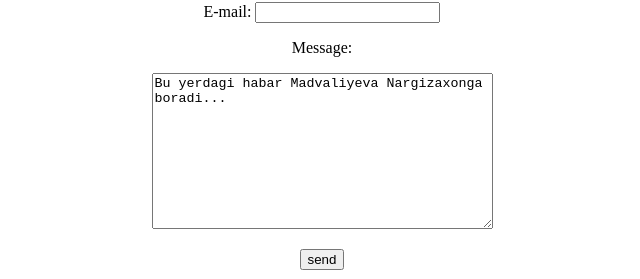
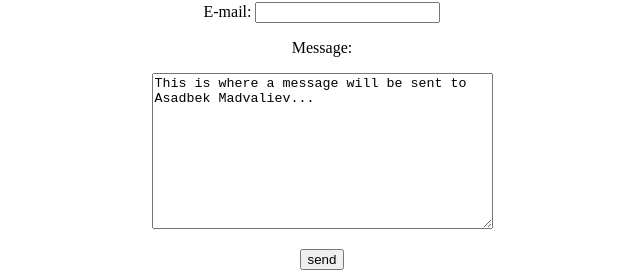
Before and after one commit to asadbekmadvaliev/myhomepage, a plain HTML site: page contact.html in a window 1280 px wide. Shown: the part 302-581 px from the top of the page, without its empty margins (318-958 px from the left). Drawn offline with Linux system fonts and the light colour scheme.

Commit message:
Update contact.html

```diff
--- a/contact.html
+++ b/contact.html
@@ -22,7 +22,7 @@
     	<p></p>
     	Message:
     	<p></p>
-    	<textarea rows="10" cols="40" name="body">Bu yerdagi habar Madvaliyeva Nargizaxonga boradi...</textarea>
+    	<textarea rows="10" cols="40" name="body">This is where a message will be sent to Asadbek Madvaliev...</textarea>
     	<p></p>
         <input type="submit" name=""submit value="send">
     </form>
```
